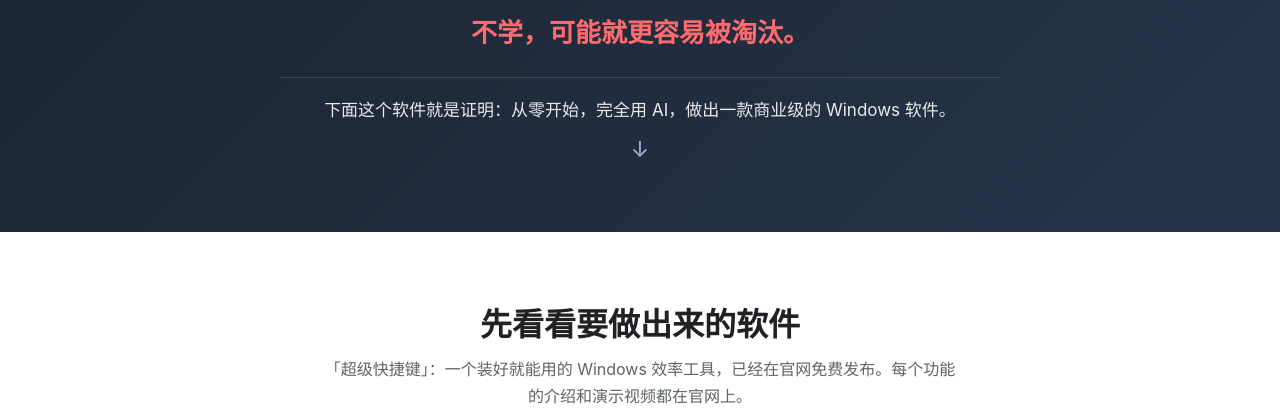
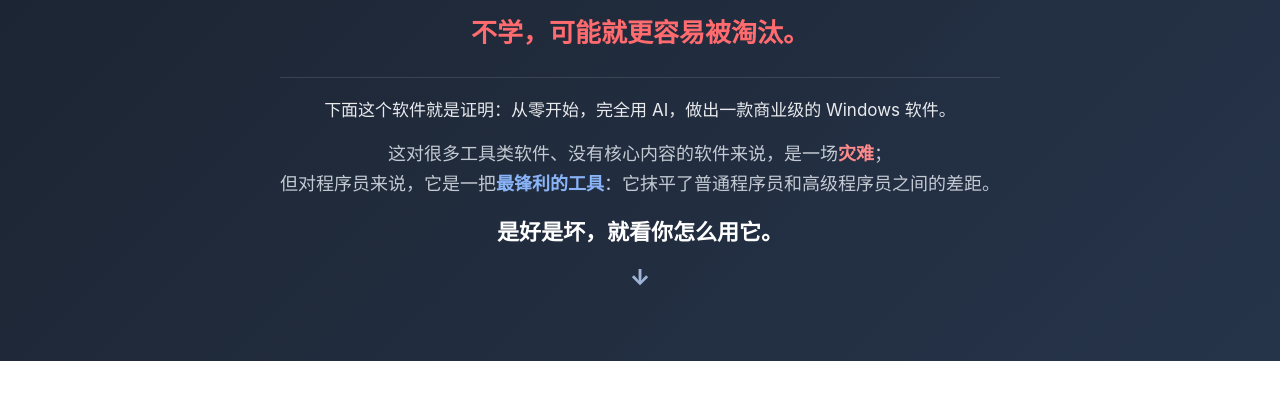
Before and after one commit to superkeyapp/course, a website built with Vite: page index.html in a window 1280 px wide. Shown: the part 1732-2148 px from the top of the page. Built offline with nearby package versions, Linux system fonts and the light colour scheme.

Commit message:
横幅加一段：对没有核心内容的软件是灾难，对程序员是最锋利的工具，抹平了普通和高级程序员的差距；是好是坏，就看你怎么用它
Co-Authored-By: Claude Opus 5.5 <noreply@anthropic.com>

```diff
--- a/index.html
+++ b/index.html
@@ -73,7 +73,10 @@
       <p class="m-big">AI 让程序员再次伟大。</p>
       <p class="m-text">但这不意味着赚钱更容易，<strong>反而可能更难</strong>：人人都能用 AI 写代码，门槛低了，竞争更激烈了。</p>
       <p class="m-warn">不学，可能就更容易被淘汰。</p>
-      <p class="m-proof">下面这个软件就是证明：从零开始，完全用 AI，做出一款商业级的 Windows 软件。<span aria-hidden="true">↓</span></p>
+      <p class="m-proof">下面这个软件就是证明：从零开始，完全用 AI，做出一款商业级的 Windows 软件。</p>
+      <p class="m-text">这对很多工具类软件、没有核心内容的软件来说，是一场<strong>灾难</strong>；<br class="br-wide">
+        但对程序员来说，它是一把<b class="m-tool">最锋利的工具</b>：它抹平了普通程序员和高级程序员之间的差距。</p>
+      <p class="m-final">是好是坏，就看你怎么用它。<span aria-hidden="true">↓</span></p>
     </div>
   </section>
 
--- a/styles.css
+++ b/styles.css
@@ -106,7 +106,9 @@ a { color: inherit; text-decoration: none; }
 .m-text strong { color: #ff8a8c; }
 .m-warn { margin-top: 14px !important; font-size: 20px; font-weight: 800; color: #ff6b6e; }
 .m-proof { margin-top: 22px !important; padding-top: 18px; border-top: 1px solid rgba(255, 255, 255, 0.12); font-size: 15px; color: #e8eaed; }
-.m-proof span { display: block; margin-top: 6px; font-size: 22px; color: #9fb4d6; }
+.m-tool { color: #8ab4f8; }
+.m-final { margin-top: 14px !important; font-size: 18px; font-weight: 800; color: #fff; }
+.m-final span { display: block; margin-top: 8px; font-size: 22px; color: #9fb4d6; }
 
 /* 通用的一节 */
 .section { padding: 48px 0; }
@@ -277,6 +279,7 @@ a { color: inherit; text-decoration: none; }
   .m-text { font-size: 18px; }
   .m-warn { font-size: 26px; }
   .m-proof { font-size: 17px; }
+  .m-final { font-size: 22px; }
   .section h2, .final h2 { font-size: 32px; }
   .arch-uis { grid-template-columns: repeat(3, 1fr); max-width: 820px; }
   .plans { grid-template-columns: 1fr 1fr; max-width: 1080px; }
```
